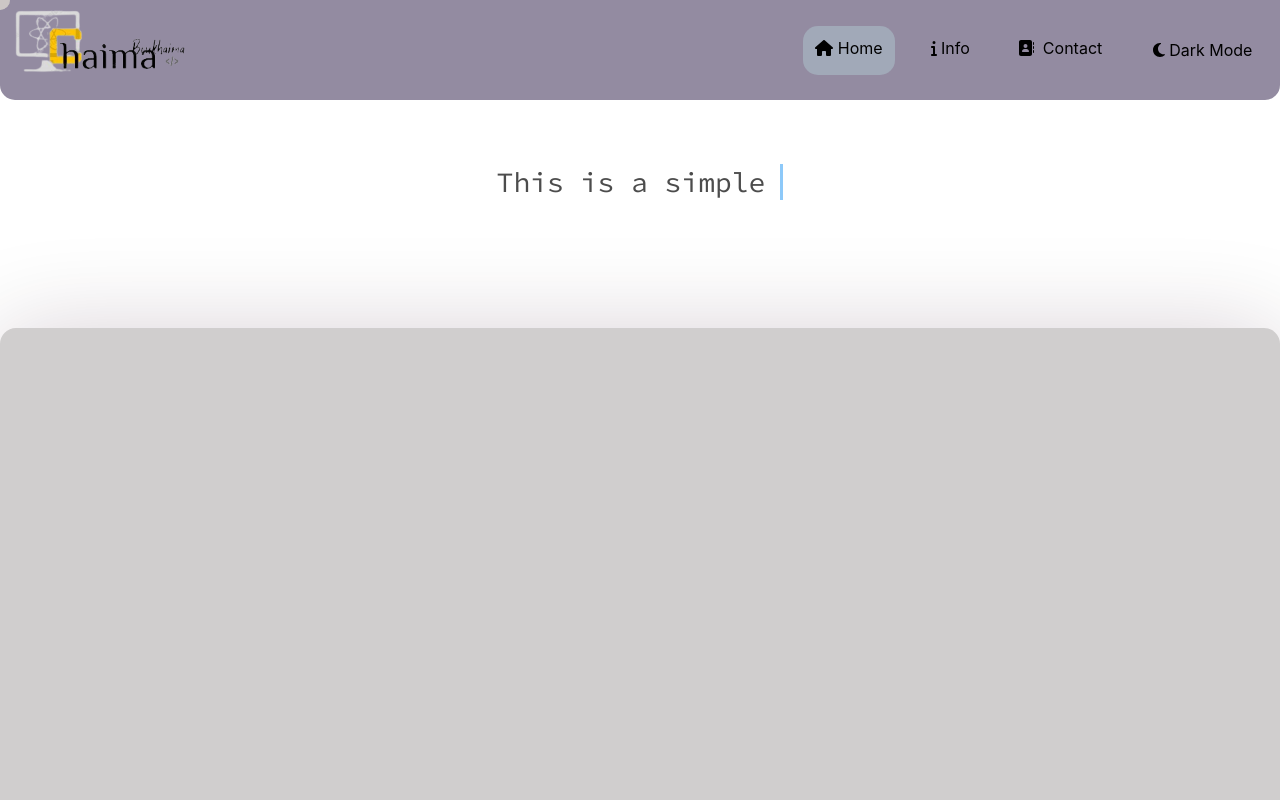
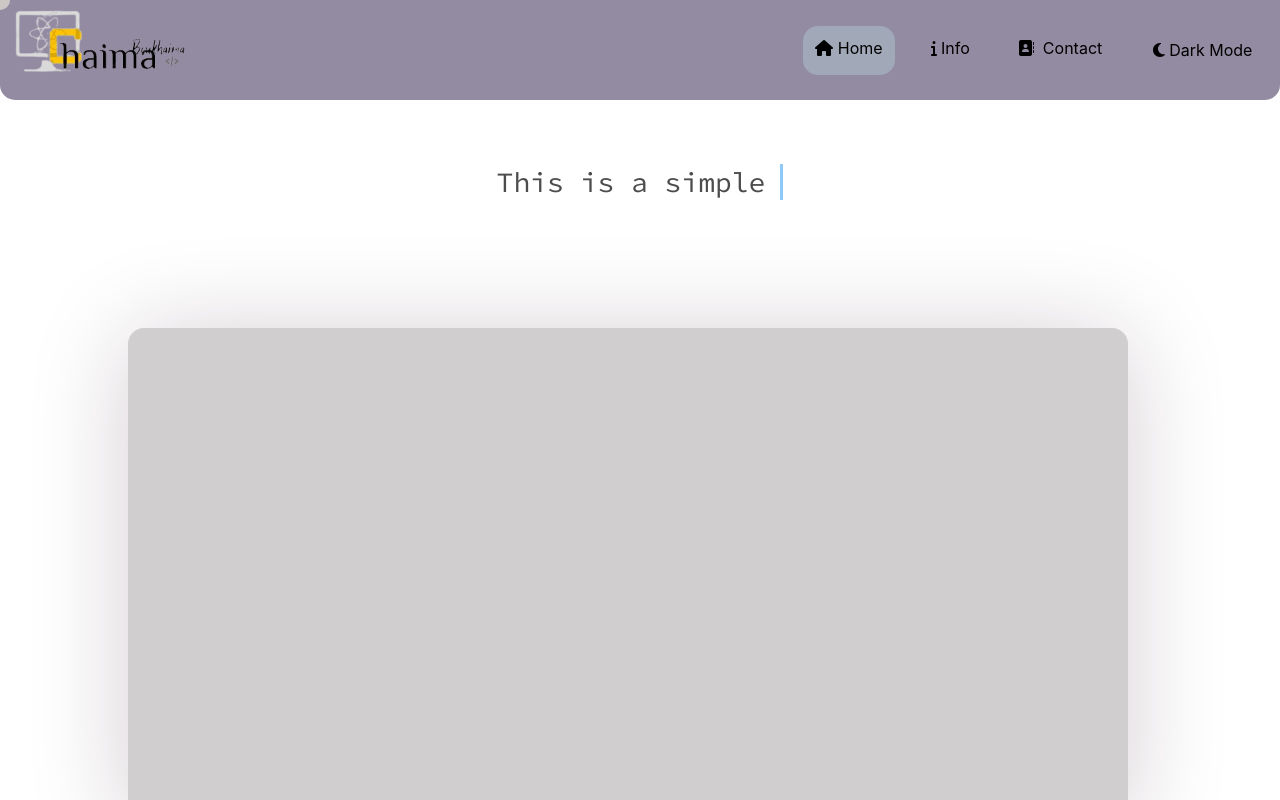
Before and after one commit to boukhaimaboukhaima/portfoliochaimae, a React (Create React App) app in the folder my-react-app/: page / in a window 1280 px wide. Shown: the top 800 px of the page. Built offline with nearby package versions, Linux system fonts and the light colour scheme.

Commit message:
card witdh
card witdh

```diff
--- a/my-react-app/src/Card.css
+++ b/my-react-app/src/Card.css
@@ -1,8 +1,8 @@
 .card {
     background-size: cover;
-
+   margin-left: 10%;
     margin-top: 10%;
-    width: 100%;
+    width: 1000px;
     height: 494px;
     border-radius: 1em;
     padding: 1.9rem;
```
